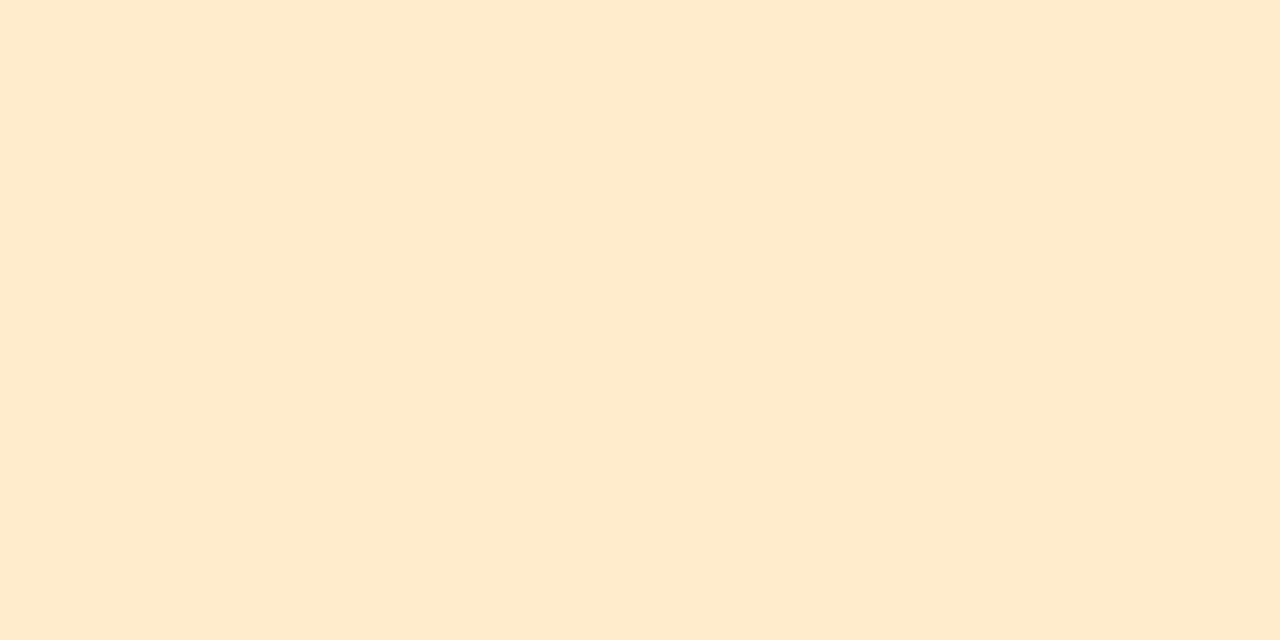
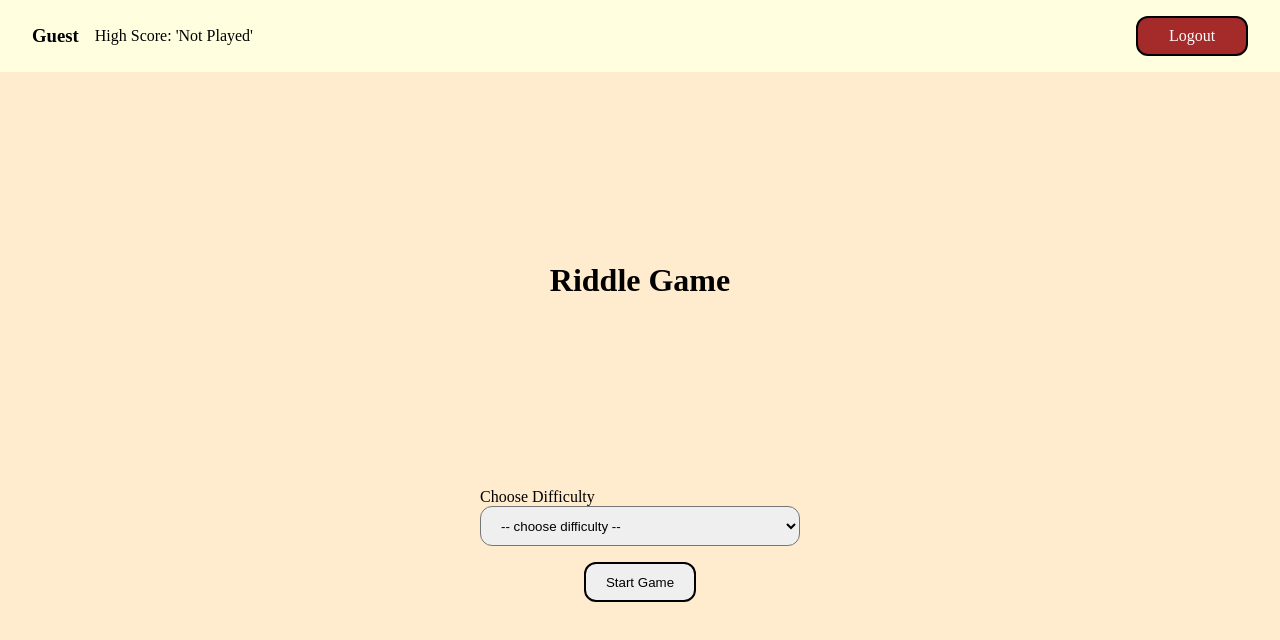
Before and after one commit to haimassraf/riddle-client, a React (Vite) app in the folder riddle-client/: page /index/choose-difficulty in a window 1280 px wide. Before the commit this address had no page. Shown: the top 640 px of the page. Built offline with nearby package versions, Linux system fonts and the light colour scheme.

Commit message:
starting with the game

```diff
--- a/riddle-client/src/App.css
+++ b/riddle-client/src/App.css
@@ -12,11 +12,6 @@
   height: 100vh;
 }
 
-header {
-  display: flex;
-  flex-direction: column;
-}
-
 section {
   display: flex;
   gap: 1rem;
@@ -25,7 +20,7 @@ section {
 main {
   display: flex;
   flex-direction: column;
-  justify-content: space-between;
+  justify-content: space-evenly;
   align-items: center;
   height: 90vh;
 }
@@ -37,7 +32,9 @@ button,
   cursor: pointer;
   border: 2px solid black;
   border-radius: 12px;
-  text-align: center;
+  display: flex;
+  justify-content: center;
+  align-items: center;
 }
 
 a {
@@ -79,14 +76,42 @@ form {
   gap: 1rem;
 }
 
+section{
+  display: flex;
+  justify-content: center;
+  align-items: center;
+}
 
-input {
+input, select {
   width: 20rem;
   min-height: 5vh;
   border-radius: 12px;
   display: block;
+  padding-left: 1rem;
 }
 
 .failed {
   color: rgb(176, 17, 17);
 }
+
+.gamePage {
+  width: 100%;
+  height: 100vh;
+}
+
+header {
+  background-color: lightyellow;
+  padding: 1rem 2rem;
+  display: flex;
+  justify-content: space-between;
+  align-items: center;
+}
+
+.logout {
+  background-color: brown;
+  color: white;
+}
+
+label{
+  display: inline-block;
+}
--- a/riddle-client/src/App.tsx
+++ b/riddle-client/src/App.tsx
@@ -2,13 +2,14 @@ import { Route, Routes } from 'react-router'
 import LandingPage from './components/authPages/LandingPage'
 import Login from './components/authPages/Login'
 import Signup from './components/authPages/Signup'
-import StartGame from './components/StartGame'
+import StartGame from './pages/StartGame'
 import Home from './pages/Home'
-import Index from './components/Index'
+import Index from './pages/Index'
 import Game from './pages/Game'
 import EndGame from './pages/EndGame'
 import './App.css'
 import ChooseAuth from './components/authPages/ChooseAuth'
+import ChooseDifficulty from './pages/ChooseDifficulty'
 
 const App = () => {
   return (
@@ -21,7 +22,8 @@ const App = () => {
       <Route path='start-game-guest' element={<StartGame isGuest={true} />} />
       <Route path='index' element={<Index />}>
         <Route path='' element={<Home />} />
-        <Route path='game' element={<Game />} />
+        <Route path='choose-difficulty' element={<ChooseDifficulty />} />
+        <Route path='game/:difficulty' element={<Game />} />
         <Route path='end-game' element={<EndGame />} />
       </Route>
     </Routes>
--- a/riddle-client/src/components/Index.tsx
+++ /dev/null
@@ -1,25 +0,0 @@
-import { Link, Outlet } from "react-router"
-
-const Index = () => {
-    return (
-        <>
-            <header>
-                <section>
-                    <title>Riddle Game</title>
-                    <h3 className="userName">Haim</h3>
-                    <p className="highScore">2.4</p>
-                </section>
-                <section>
-                    <button>
-                        <Link to={'/'} >Logout</Link>
-                    </button>
-                </section>
-            </header>
-            <main>
-                <Outlet />
-            </main>
-        </>
-    )
-}
-
-export default Index
--- a/riddle-client/src/components/authPages/Login.tsx
+++ b/riddle-client/src/components/authPages/Login.tsx
@@ -1,11 +1,14 @@
 import { useState, type FormEvent } from "react";
 import { Link, useNavigate } from "react-router";
 import makeRequest from "../../utils/makeRequest";
+import { useAuth } from "../../context/AuthContext";
 
 const Login = () => {
     const [name, setName] = useState<string>("");
     const [password, setPassword] = useState<string>("");
     const [message, setMessage] = useState<string>("");
+    const [loadin, setLoadin] = useState<boolean>(false);
+    const { setUser } = useAuth();
     const navigate = useNavigate();
 
     const handleSubmit = async (e: FormEvent<HTMLFormElement>) => {
@@ -15,8 +18,11 @@ const Login = () => {
                 name: name.toLowerCase(),
                 password
             }
+            setLoadin(true);
             const res = await makeRequest('/auth/login', 'POST', body);
+            setLoadin(false)
             if (res.token) {
+                setUser(res.user)
                 alert('Logged in successfully');
                 navigate("/index");
             } else {
@@ -55,7 +61,7 @@ const Login = () => {
 
                 <button type="submit">Login</button>
                 <Link to="/signup">New? Please signup first</Link>
-
+                {loadin && <p className="loading">Loading...</p>}
                 {message && <p className="failed">{message}</p>}
             </form>
         </>
--- a/riddle-client/src/components/authPages/Signup.tsx
+++ b/riddle-client/src/components/authPages/Signup.tsx
@@ -7,6 +7,7 @@ const Signup = () => {
   const [password, setPassword] = useState<string>("");
   const [matchPassword, setMatchPassword] = useState<string>("");
   const [message, setMessage] = useState<string>("");
+  const [loadin, setLoadin] = useState<boolean>(false)
 
   const navigate = useNavigate();
 
@@ -21,7 +22,9 @@ const Signup = () => {
         name: name.toLowerCase(),
         password
       }
+      setLoadin(true)
       const res = await makeRequest('/auth/signup', 'POST', body);
+      setLoadin(false)
       if (res.token) {
         alert('Sign up successfully');
         navigate('/index')
@@ -73,7 +76,7 @@ const Signup = () => {
 
         <button type="submit">Signup</button>
         <Link to="/login">Already have an account? Please login</Link>
-
+        {loadin && <p className="loading">Loading...</p>}
         {message && <p className="failed">{message}</p>}
       </form>
     </>
--- /dev/null
+++ b/riddle-client/src/context/AuthContext.tsx
@@ -0,0 +1,34 @@
+import { createContext, useContext, useState } from "react"
+
+type Rol = "admin" | "user"
+
+type User = {
+    created_at: string,
+    high_score?: number,
+    id: number,
+    name: string,
+    password: string,
+    rol: Rol
+}
+
+type AuthContextType = {
+    user: User | null,
+    setUser: (user: User | null) => void
+}
+
+const AuthContext = createContext<AuthContextType | undefined>(undefined);
+
+export function AuthProvider({ children }: { children: React.ReactNode }) {
+    const [user, setUser] = useState<User | null>(null);
+    return (
+        <AuthContext.Provider value={{ user, setUser }}>
+            {children}
+        </AuthContext.Provider>
+    )
+}
+
+export function useAuth(){
+    const context = useContext(AuthContext);
+    if (!context) throw new Error("useAuth must be used within AuthProvider")
+    return context;
+}
--- a/riddle-client/src/main.tsx
+++ b/riddle-client/src/main.tsx
@@ -3,11 +3,14 @@ import { createRoot } from 'react-dom/client'
 import './index.css'
 import App from './App.tsx'
 import { BrowserRouter } from 'react-router'
+import { AuthProvider } from './context/AuthContext.tsx'
 
 createRoot(document.getElementById('root')!).render(
   <StrictMode>
     <BrowserRouter>
-      <App />
+      <AuthProvider>
+        <App />
+      </AuthProvider>
     </BrowserRouter>
   </StrictMode>,
 )
--- /dev/null
+++ b/riddle-client/src/pages/ChooseDifficulty.tsx
@@ -0,0 +1,34 @@
+import { useState } from "react"
+import { useNavigate } from "react-router"
+
+const ChooseDifficulty = () => {
+    const navigate = useNavigate();
+    const [difficulty, setDifficulty] = useState<string>('')
+    const [message, setMessage] = useState<string>("")
+
+    function handleSubmit(e: React.FormEvent) {
+        e.preventDefault();
+        if (!difficulty){
+            setMessage("Please Choose a Difficulty")
+            return
+        }
+        setMessage("")
+        navigate(`/index/game/${difficulty}`)
+    }
+    return (
+        <form onSubmit={handleSubmit}>
+            <label>Choose Difficulty
+                <select value={difficulty} onChange={(e) => setDifficulty(e.target.value)}>
+                    <option value="">-- choose difficulty --</option>
+                    <option value="easy">Easy</option>
+                    <option value="medium">Medium</option>
+                    <option value="hard">Hard</option>
+                </select>
+            </label>
+            <button type="submit">Start Game</button>
+            {message && <p className="failed">{message}</p>}
+        </form>
+    )
+}
+
+export default ChooseDifficulty
--- a/riddle-client/src/pages/Game.tsx
+++ b/riddle-client/src/pages/Game.tsx
@@ -1,8 +1,28 @@
-import { Link } from 'react-router'
+import { useEffect, useState } from 'react';
+import { Link, useParams } from 'react-router'
+import makeRequest from '../utils/makeRequest';
 
 const Game = () => {
+  const { difficulty } = useParams<{ difficulty: string }>();
+  const [riddles, setRiddles] = useState(null)
+  const [loading, setLoadin] = useState<boolean>(false)
+
+  useEffect(() => {
+    const fetchRiddles = async () => {
+      setLoadin(true)
+      const allRiddles = await makeRequest(`/riddle/riddleByLevel/${difficulty}`);
+      setLoadin(false)
+      setRiddles(allRiddles);
+    };
+    fetchRiddles();
+  }, [])
+  console.log(riddles)
   return (
-    <Link to={'/index/end-game'}>End Game</Link>
+    <>
+      <h3>{difficulty || 'NONE'}</h3>
+      <Link to={'/index/end-game'}>end game</Link>
+      {loading && <p className='loading'>Loading</p>}
+    </>
   )
 }
 
--- a/riddle-client/src/pages/Home.tsx
+++ b/riddle-client/src/pages/Home.tsx
@@ -3,16 +3,9 @@ import { Link } from 'react-router'
 const Home = () => {
     return (
         <>
-            <h2>Home</h2>
-            <button>
-                <Link to={'game'} >Start Game</Link>
-            </button>
-            <button>
-                <Link to={'view-leader-board'} >View Leader Board</Link>
-            </button>
-            <button>
-                <Link to={'setting'} >Setting</Link>
-            </button>
+            <Link to={'choose-difficulty'} className='btn' >Start Game</Link>
+            <Link to={'view-leader-board'} className='btn'>View Leader Board</Link>
+            <Link to={'setting'} className='btn'>Setting</Link>
         </>
     )
 }
--- /dev/null
+++ b/riddle-client/src/pages/Index.tsx
@@ -0,0 +1,26 @@
+import { Link, Outlet } from "react-router"
+import { useAuth } from "../context/AuthContext"
+
+const Index = () => {
+    const { user } = useAuth();
+    return (
+        <div className="gamePage">
+            <header>
+                <section>
+                    <title>Riddle Game</title>
+                    <h3 className="userName">{user?.name || 'Guest'}</h3>
+                    <p className="highScore">High Score: '{user?.high_score || 'Not Played'}'</p>
+                </section>
+                <section>
+                    <Link className="btn logout" to={'/'} >Logout</Link>
+                </section>
+            </header>
+            <main>
+                <h1>Riddle Game</h1>
+                <Outlet />
+            </main>
+        </div>
+    )
+}
+
+export default Index
```
Also changed, not shown: riddle-client/src/pages/StartGame.tsx (renamed from riddle-client/src/components/StartGame.tsx).
